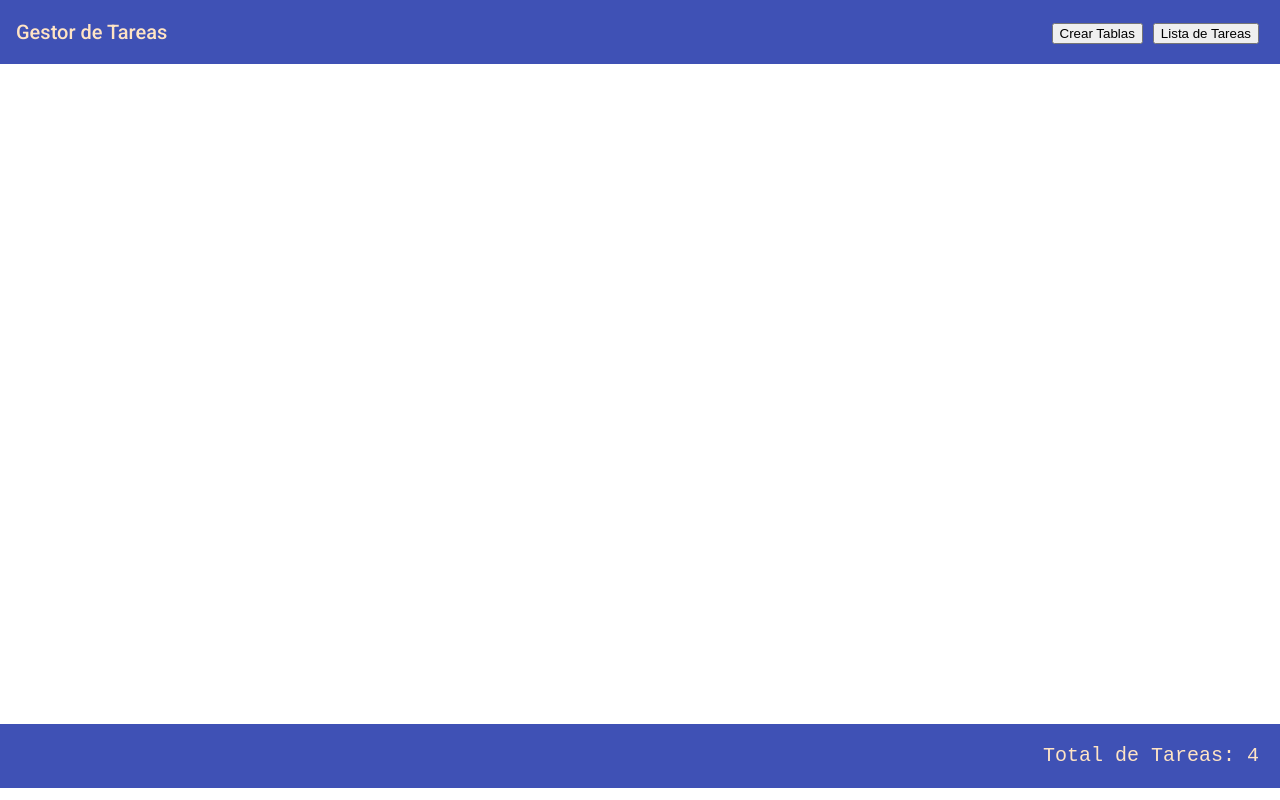
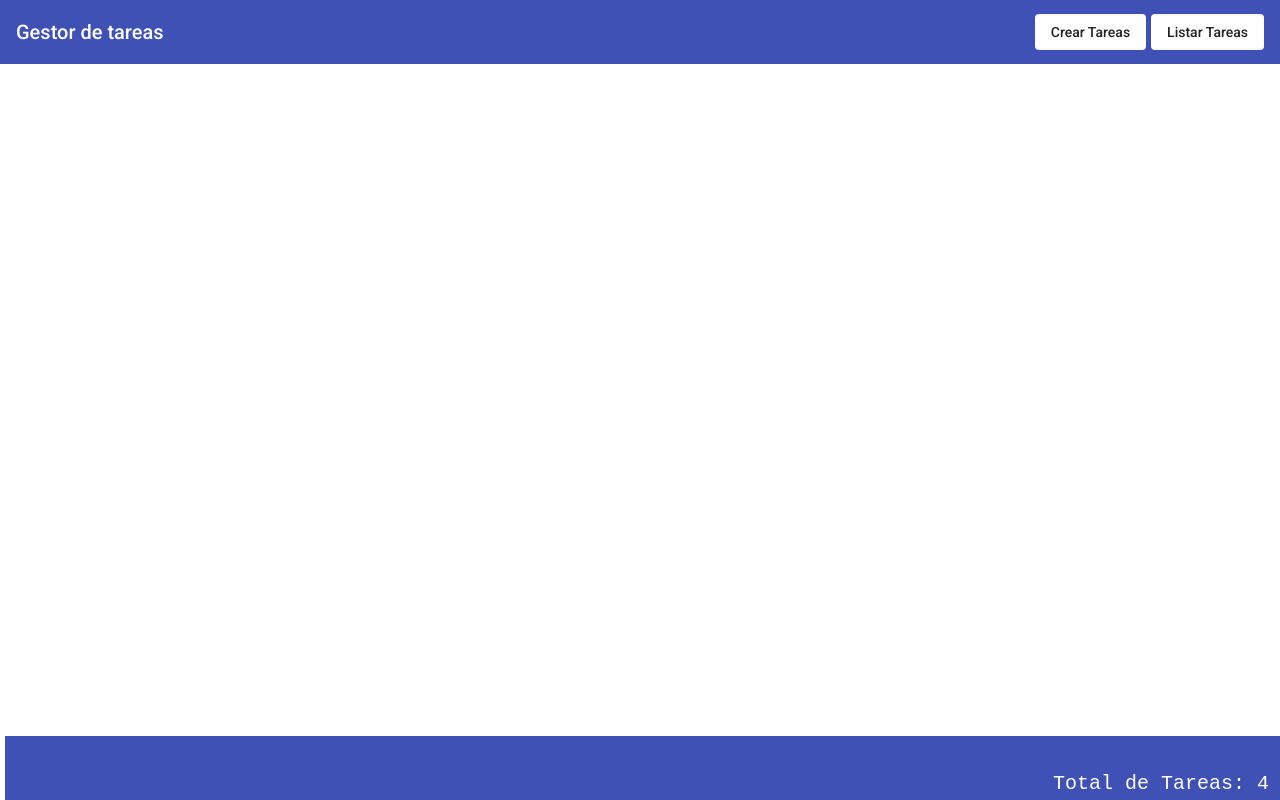
Before and after one commit to ErnestoLeon87/angular-study, an Angular app: page / in a window 1280 px wide. Built offline with nearby package versions, Linux system fonts and the light colour scheme.

Commit message:
corrigiendo errores en el footer

```diff
--- a/src/app/app.component.html
+++ b/src/app/app.component.html
@@ -1,3 +1,3 @@
 <app-navegacion></app-navegacion>
+<router-outlet></router-outlet>
 <app-footer></app-footer>
-<router-outlet></router-outlet>
--- /dev/null
+++ b/src/app/footer/footer.component.html
@@ -0,0 +1,6 @@
+<div class="footer">
+       <mat-toolbar color="primary">
+              <samp>Total de Tareas: 4</samp>
+        </mat-toolbar>
+
+</div>
--- a/src/app/footer/footer.component.scss
+++ b/src/app/footer/footer.component.scss
@@ -1,12 +1,12 @@
-.example-spacer {
-    flex: 1 1 auto;
-  }
-.smp{
-    padding: 0px 5px;
-    color: bisque;
-  }
+
 .footer{
   position:absolute;
   bottom:0px;
   width:100%;
-  }
+}
+mat-toolbar{
+ display: flex;
+ justify-content: flex-end;
+ align-items: flex-end;
+ margin-left: 5px;
+}
--- a/src/app/footer/footer.component.ts
+++ b/src/app/footer/footer.component.ts
@@ -2,14 +2,7 @@ import { Component } from '@angular/core';
 
 @Component({
   selector: 'app-footer',
-  template:`<div class="footer">
-    <p>
-       <mat-toolbar color="primary">
-                   <span class="example-spacer"></span>
-                   <samp class="smp">Total de Tareas: 4</samp>
-        </mat-toolbar>
-       </p>
-  </div>`,
+  templateUrl:'./footer.component.html',
   styleUrls: ['./footer.component.scss']
 
 })
--- a/src/app/material.module.ts
+++ b/src/app/material.module.ts
@@ -1,8 +1,9 @@
 import { NgModule } from "@angular/core";
 import {MatToolbarModule} from "@angular/material/toolbar";
+import { MatButtonModule } from "@angular/material/button";
 
 @NgModule({
-    exports:[MatToolbarModule]
+    exports:[MatToolbarModule,MatButtonModule]
 
 })
 export class MaterialModule{}
--- /dev/null
+++ b/src/app/navegacion/navegacion.component.html
@@ -0,0 +1,8 @@
+<mat-toolbar color="primary">
+    <span>Gestor de tareas</span>
+
+    <div class="actions">
+      <button mat-flat-button>Crear Tareas</button>
+      <button mat-flat-button>Listar Tareas</button>
+    </div>
+  </mat-toolbar>
--- a/src/app/navegacion/navegacion.component.scss
+++ b/src/app/navegacion/navegacion.component.scss
@@ -1,13 +1,10 @@
-button {
-    text-align: center;
-    display: inline-block;
+mat-toolbar {
+  display: flex;
+  justify-content: space-between;
+
+  .actions {
+    button {
+      margin-left: 5px;
+    }
   }
-.example-spacer {
-    flex: 1 1 auto;
-  }
-.btn{
-    padding: 2px 5px;
-  }
-  .smp{
-    color: bisque;
-  }
+}
--- a/src/app/navegacion/navegacion.component.ts
+++ b/src/app/navegacion/navegacion.component.ts
@@ -2,14 +2,7 @@ import { Component } from '@angular/core';
 
 @Component({
   selector: 'app-navegacion',
-  template:`<p>
-       <mat-toolbar color="primary">
-                   <span  class="smp">Gestor de Tareas</span>
-                   <span class="example-spacer"></span>
-                   <div class="btn"><samp><button>Crear Tablas</button></samp></div>
-                   <div class="btn"><samp><button>Lista de Tareas</button></samp></div>
-          </mat-toolbar>
-       </p>`,
+  templateUrl:'./navegacion.component.html',
   styleUrls: ['./navegacion.component.scss']
 
 })
```
